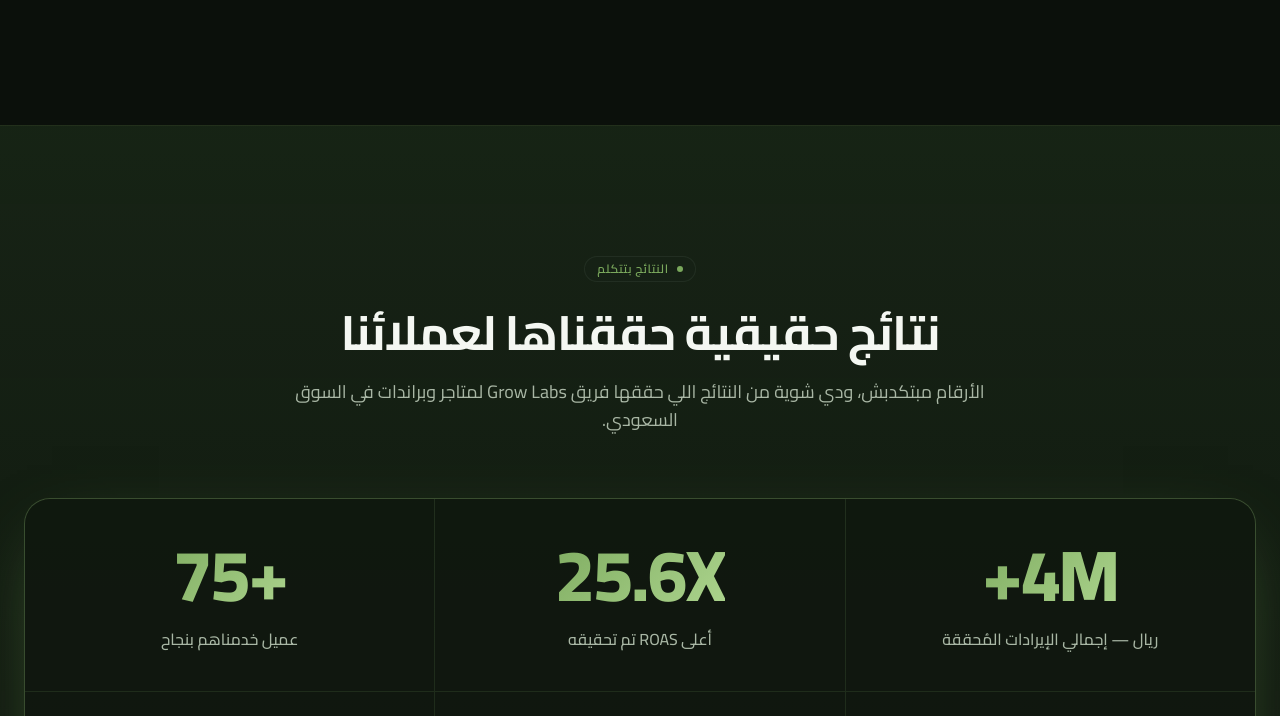
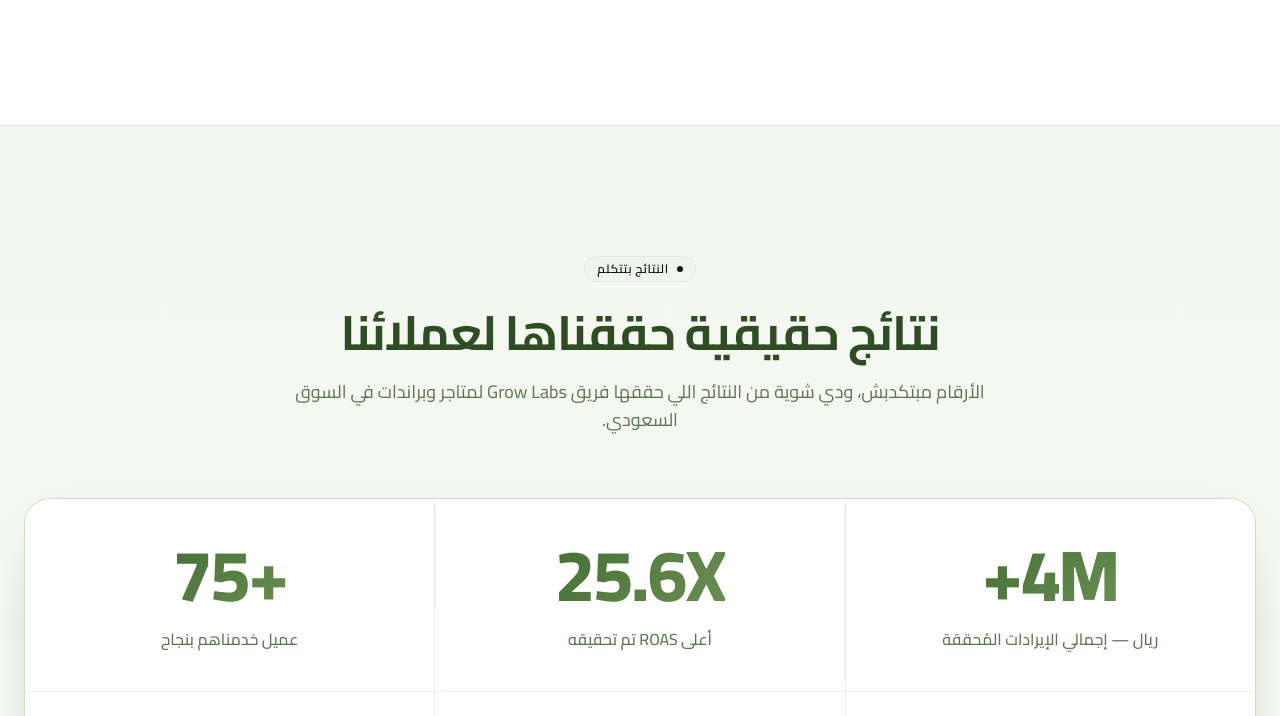
Before and after one commit to Juniorcreator0/Grow-Labs, a plain HTML site: page index.html in a window 1280 px wide. Shown: the part 2084-2800 px from the top of the page. Drawn offline with Linux system fonts and the light colour scheme.

Commit message:
Light theme: white background, green text, black accents

```diff
--- a/assets/site.css
+++ b/assets/site.css
@@ -1,75 +1,77 @@
-/* ===================== Grow Labs brand theme =====================
-   Ink #0B100B · Brand green #6F9457 (UI green #7AA85C) · White      */
+/* ===================== Grow Labs brand theme (light) =====================
+   White background · Green text #2F4D22 / brand #6F9457 · Black accents #111 */
 html:root {
-  --bk-teal: #1b2a19;
-  --bk-teal-deep: #0b100b;
-  --bk-amber: #7aa85c;
-  --bk-cream: #f6f8f4;
+  --bk-teal: #eef4ea;
+  --bk-teal-deep: #ffffff;
+  --bk-amber: #111111;
+  --bk-cream: #ffffff;
+  --gl-green: #3f6a2e;
+  --gl-brand: #6f9457;
 
-  --background: #0b100b;
-  --foreground: #f4f7f2;
-  --card: #131a13;
-  --card-foreground: #f4f7f2;
-  --popover: #131a13;
-  --popover-foreground: #f4f7f2;
-  --primary: #7aa85c;
-  --primary-foreground: #0b100b;
-  --secondary: #1a231a;
-  --secondary-foreground: #f4f7f2;
-  --muted: #1a231a;
-  --muted-foreground: #a9b7a5;
-  --accent: #9cc87c;
-  --accent-foreground: #0b100b;
-  --gold: #7aa85c;
-  --border: #263326;
-  --input: #1a231a;
-  --ring: #7aa85c;
-  --client-logo: #f6f8f4;
+  --background: #ffffff;
+  --foreground: #2f4d22;
+  --card: #f6f9f3;
+  --card-foreground: #2f4d22;
+  --popover: #ffffff;
+  --popover-foreground: #2f4d22;
+  --primary: #111111;
+  --primary-foreground: #ffffff;
+  --secondary: #edf3e8;
+  --secondary-foreground: #2f4d22;
+  --muted: #edf3e8;
+  --muted-foreground: #5a7550;
+  --accent: #6f9457;
+  --accent-foreground: #ffffff;
+  --gold: #3f6a2e;
+  --border: #dce6d5;
+  --input: #f6f9f3;
+  --ring: #111111;
+  --client-logo: #ffffff;
   --gradient-hero:
-    radial-gradient(70% 70% at 50% -10%, rgb(111 148 87 / .28) 0%, transparent 70%),
-    radial-gradient(40% 50% at 85% 100%, rgb(122 168 92 / .10) 0%, transparent 70%);
-  --gradient-primary: linear-gradient(135deg, #7aa85c, #a6d084);
-  --gradient-gold: linear-gradient(135deg, #7aa85c, #b2d993);
-  --shadow-glow: 0 24px 70px -28px rgb(122 168 92 / .55);
-  --shadow-card: 0 20px 60px -30px rgb(0 0 0 / .55);
+    radial-gradient(70% 70% at 50% -10%, rgb(111 148 87 / .16) 0%, transparent 70%),
+    radial-gradient(40% 50% at 85% 100%, rgb(17 17 17 / .04) 0%, transparent 70%);
+  --gradient-primary: linear-gradient(135deg, #3f6a2e, #6f9457);
+  --gradient-gold: linear-gradient(135deg, #3f6a2e, #6f9457);
+  --shadow-glow: 0 24px 60px -30px rgb(17 17 17 / .35);
+  --shadow-card: 0 20px 50px -32px rgb(47 77 34 / .35);
 }
 html { scroll-behavior: smooth; }
 html[lang="ar"] body { font-family: var(--font-arabic); }
 html[lang="ar"] .font-display { font-family: "Cairo", var(--font-display); }
 body { background: var(--background); }
-::selection { background: rgb(122 168 92 / .35); color: var(--foreground); }
+::selection { background: rgb(111 148 87 / .25); color: var(--foreground); }
 section[id] { scroll-margin-top: 6rem; }
 [hidden] { display: none !important; }
 :focus-visible { outline: 2px solid var(--bk-amber); outline-offset: 3px; }
 
-/* Brand bands: alternate ink and deep green */
-#success-partners, #results, #faq { background: linear-gradient(180deg, rgb(27 42 25 / .75), rgb(19 28 18 / .55)); }
-#results { border-block: 1px solid rgb(122 168 92 / .18); }
-#results .bg-card\/80 { background: rgb(11 16 11 / .72); }
-footer { background: #070a07 !important; }
+/* Brand bands: soft green tint */
+#success-partners, #results, #faq { background: linear-gradient(180deg, #f3f7ef, #f8fbf6); }
+#results { border-block: 1px solid var(--border); }
+#results .bg-card\/80 { background: #ffffff; }
+footer { background: #eef4ea !important; border-top: 1px solid var(--border); }
 
-/* Buttons: solid brand green */
-.from-primary.to-accent { background-image: linear-gradient(135deg, #7aa85c, #94c174) !important; color: #0b100b !important; }
-.from-primary.to-accent:hover { filter: brightness(1.06); }
+/* Buttons: solid black */
+.from-primary.to-accent { background-image: none !important; background-color: #111111 !important; color: #ffffff !important; }
+.from-primary.to-accent:hover { background-color: #2b2b2b !important; }
 
 /* Logo */
 .bk-logo { display: inline-flex; align-items: center; }
-.bk-logo img { height: 40px; width: auto; }
+.bk-logo img { height: 40px; width: auto; filter: invert(1) hue-rotate(180deg) saturate(.85); }
 .bk-logo-footer img { height: 56px; }
 @media (min-width: 1024px) { .bk-logo img { height: 44px; } .bk-logo-footer img { height: 64px; } }
 
 /* Hero proof */
 .bk-proof { margin: 2.5rem auto 0; display: flex; flex-direction: column; align-items: center; gap: 1.5rem; }
 .bk-proof-stats { display: grid; grid-template-columns: repeat(3, minmax(0, 1fr)); width: 100%; max-width: 40rem;
-  border: 1px solid rgb(122 168 92 / .25); border-radius: 1.25rem; background: rgb(11 16 11 / .6); backdrop-filter: blur(8px); }
+  border: 1px solid var(--border); border-radius: 1.25rem; background: rgb(255 255 255 / .85); backdrop-filter: blur(8px); }
 .bk-proof-stats > div { padding: 1rem .5rem; display: flex; flex-direction: column; align-items: center; gap: .25rem; text-align: center; }
-.bk-proof-stats > div + div { border-inline-start: 1px solid rgb(122 168 92 / .2); }
-.bk-proof-stats strong { font-family: var(--font-display); font-weight: 800; font-size: clamp(1.4rem, 4vw, 2rem); line-height: 1; color: var(--bk-amber); }
+.bk-proof-stats > div + div { border-inline-start: 1px solid var(--border); }
+.bk-proof-stats strong { font-family: var(--font-display); font-weight: 800; font-size: clamp(1.4rem, 4vw, 2rem); line-height: 1; color: #111111; }
 .bk-proof-stats span { font-size: .75rem; color: var(--muted-foreground); line-height: 1.4; }
 .bk-proof-logos { display: inline-flex; align-items: center; gap: .75rem; font-size: .8125rem; color: var(--muted-foreground); }
 .bk-proof-logos:hover { color: var(--foreground); }
 .bk-avatars { display: inline-flex; }
-.bk-avatar { width: 40px; height: 40px; border-radius: 999px; background: var(--bk-cream); border: 2px solid var(--background);
+.bk-avatar { width: 40px; height: 40px; border-radius: 999px; background: #fff; border: 2px solid var(--border);
   display: grid; place-items: center; overflow: hidden; margin-inline-start: -10px; }
 .bk-avatar:first-child { margin-inline-start: 0; }
 .bk-avatar img { width: 30px; height: 30px; object-fit: contain; }
@@ -77,19 +79,19 @@ footer { background: #070a07 !important; }
 /* Case studies: show more */
 .bk-more-wrap { display: flex; justify-content: center; margin-top: 2rem; }
 .bk-btn-outline { display: inline-flex; align-items: center; gap: .5rem; padding: .85rem 1.6rem; border-radius: 999px;
-  border: 1px solid rgb(122 168 92 / .5); color: var(--bk-amber); font-weight: 700; font-size: .9rem; background: transparent; cursor: pointer; transition: background .2s, color .2s; }
-.bk-btn-outline:hover { background: var(--bk-amber); color: var(--bk-teal-deep); }
+  border: 1px solid #111111; color: #111111; font-weight: 700; font-size: .9rem; background: transparent; cursor: pointer; transition: background .2s, color .2s; }
+.bk-btn-outline:hover { background: #111111; color: #ffffff; }
 .bk-btn-outline[aria-expanded="true"] svg { transform: rotate(180deg); }
 article[data-more] { animation: bk-fade .35s ease-out; }
 
 /* FAQ */
 .bk-faq { display: flex; flex-direction: column; gap: .75rem; }
-.bk-faq-item { border: 1px solid var(--border); border-radius: 1.25rem; background: rgb(19 26 19 / .7); transition: border-color .2s, background .2s; }
-.bk-faq-item[open] { border-color: rgb(122 168 92 / .45); background: rgb(24 33 23 / .95); }
+.bk-faq-item { border: 1px solid var(--border); border-radius: 1.25rem; background: #ffffff; transition: border-color .2s, background .2s; }
+.bk-faq-item[open] { border-color: var(--gl-brand); background: #ffffff; box-shadow: var(--shadow-card); }
 .bk-faq-item summary { list-style: none; cursor: pointer; display: flex; align-items: center; justify-content: space-between; gap: 1rem;
   padding: 1.15rem 1.35rem; font-weight: 700; font-size: 1rem; }
 .bk-faq-item summary::-webkit-details-marker { display: none; }
-.bk-faq-item summary svg { flex-shrink: 0; color: var(--bk-amber); transition: transform .25s; }
+.bk-faq-item summary svg { flex-shrink: 0; color: var(--gl-brand); transition: transform .25s; }
 .bk-faq-item[open] summary svg { transform: rotate(45deg); }
 .bk-faq-item p { padding: 0 1.35rem 1.25rem; color: var(--muted-foreground); line-height: 1.85; font-size: .95rem; }
 
@@ -103,11 +105,11 @@ article[data-more] { animation: bk-fade .35s ease-out; }
 .bk-sticky-row > a:first-child { flex: 1; }
 .bk-wa-btn { display: grid; place-items: center; width: 3rem; border-radius: .75rem; background: #25d366; color: #fff; }
 .bk-wa-inline { display: inline-flex; align-items: center; gap: .5rem; margin-top: 1.25rem; padding: .7rem 1rem; border-radius: .9rem;
-  border: 1px solid rgb(37 211 102 / .45); color: #6ee7a0; font-weight: 600; font-size: .875rem; transition: background .2s; }
+  border: 1px solid rgb(18 140 74 / .45); color: #128c4a; font-weight: 600; font-size: .875rem; transition: background .2s; }
 .bk-wa-inline:hover { background: rgb(37 211 102 / .12); }
 
 /* Mobile menu & lightbox */
-#mobile-menu { background: rgb(11 16 11 / .96); backdrop-filter: blur(18px); -webkit-backdrop-filter: blur(18px); }
+#mobile-menu { background: rgb(255 255 255 / .97); backdrop-filter: blur(18px); -webkit-backdrop-filter: blur(18px); }
 .lb { position: fixed; inset: 0; z-index: 100; display: flex; flex-direction: column; align-items: center; justify-content: center;
   gap: .75rem; padding: 1.25rem; background: rgb(5 8 5 / .9); backdrop-filter: blur(6px); animation: bk-fade .2s ease-out; }
 .lb img { max-width: min(1100px, 100%); max-height: 78dvh; object-fit: contain; border-radius: .75rem; background: #fff; box-shadow: 0 20px 60px rgb(0 0 0 / .5); }
@@ -117,8 +119,12 @@ article[data-more] { animation: bk-fade .35s ease-out; }
 .lb-close:hover { background: rgb(255 255 255 / .22); }
 
 /* Form fields */
-#contact-form input, #contact-form select, #contact-form textarea { background: rgb(11 16 11 / .7); }
-#contact-form select option { background: #0b100b; color: #f4f7f2; }
+#contact-form input, #contact-form select, #contact-form textarea { background: #ffffff; color: var(--foreground); }
+#contact-form select option { background: #ffffff; color: #2f4d22; }
 
 @keyframes bk-fade { from { opacity: 0; transform: translateY(6px); } to { opacity: 1; transform: none; } }
 @media (prefers-reduced-motion: reduce) { html { scroll-behavior: auto; } .lb, article[data-more] { animation: none; } }
+
+/* Light theme extras */
+html[lang="ar"] body, body { color: var(--foreground); }
+.text-gradient-gold, .text-gradient-primary { -webkit-text-fill-color: transparent; }
```
